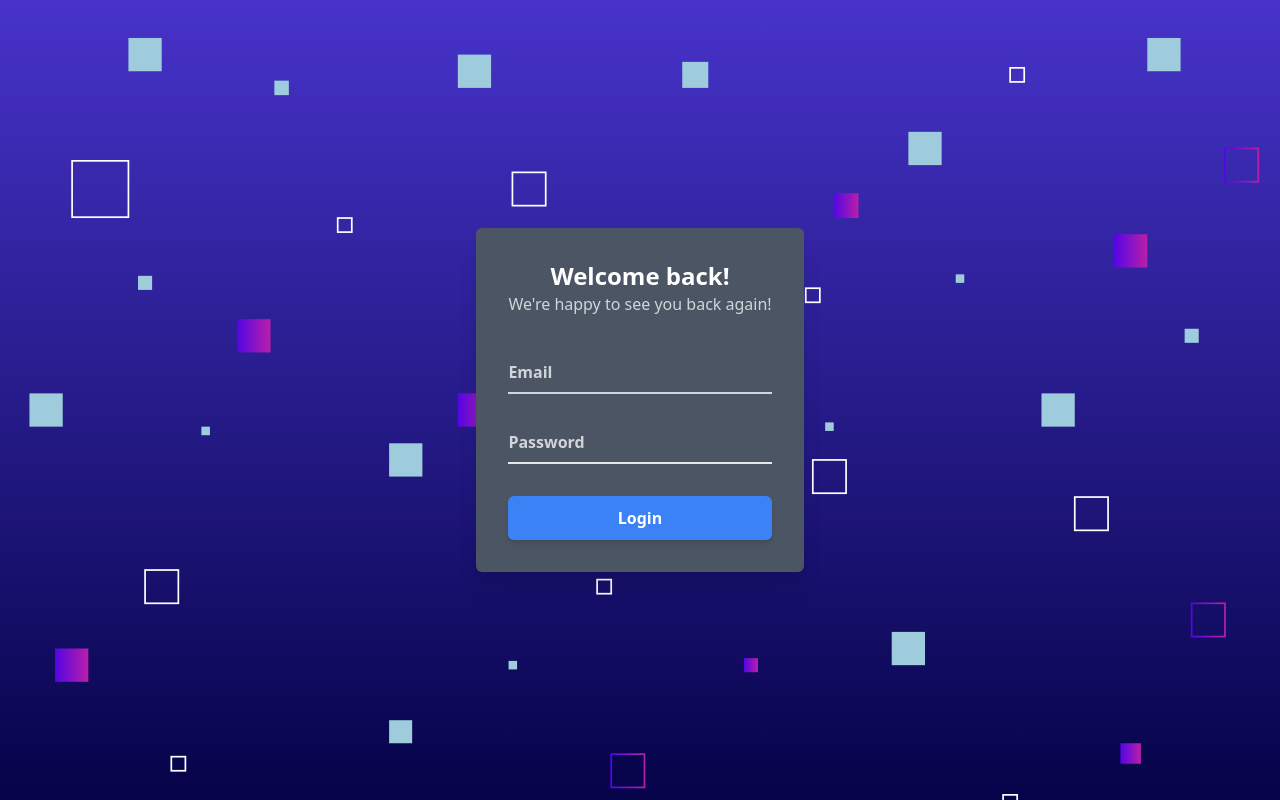
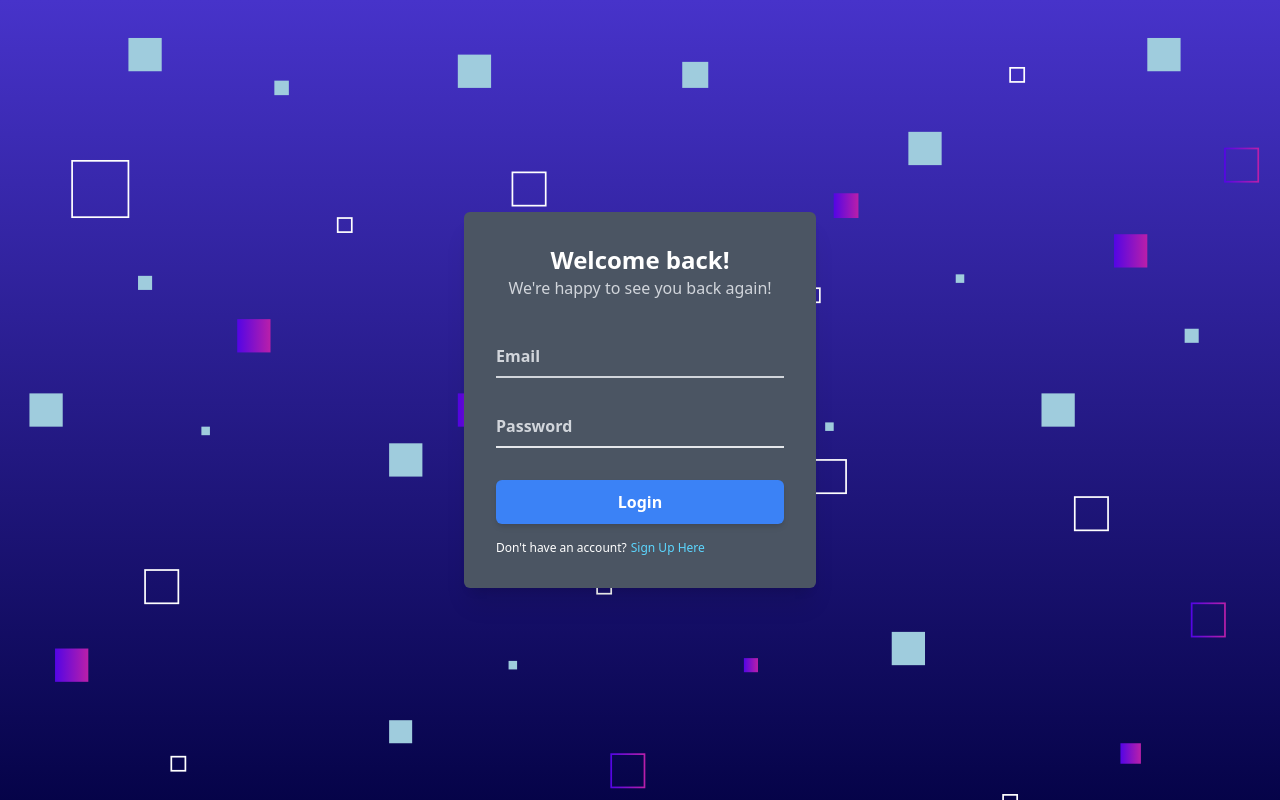
Before and after one commit to The-Nightman/discord-python, a React (Vite) app in the folder frontend/: page / in a window 1280 px wide. Built offline with nearby package versions, Linux system fonts and the light colour scheme.

Commit message:
add main landmark and link to signup page in Login.tsx

```diff
--- a/frontend/src/routes/unauthenticated/Login.tsx
+++ b/frontend/src/routes/unauthenticated/Login.tsx
@@ -1,8 +1,9 @@
 import axios from "axios";
-import React, { useState } from "react";
+import { useState } from "react";
 import { useAuth } from "../../context/AuthContext";
 import { Toast } from "../../components/UX/Toast";
 import { Spinner } from "../../components/UX/Spinner";
+import { Link } from "react-router-dom";
 
 interface FormData {
   username: string;
@@ -145,7 +146,7 @@ export const Login = (): JSX.Element => {
   };
 
   return (
-    <>
+    <main className="min-w-72">
       <Toast
         show={error.state}
         message={error.message}
@@ -225,7 +226,13 @@ export const Login = (): JSX.Element => {
           Login
         </button>
       </form>
-      {loading && (<Spinner />)}
-    </>
+      <div className="flex gap-1 mt-4">
+        <p className="text-white text-xs">Don't have an account?</p>
+        <Link className="text-xs text-[#5CD6FE] hover:underline" to={"/register"}>
+          Sign Up Here
+        </Link>
+      </div>
+      {loading && <Spinner />}
+    </main>
   );
 };
```
